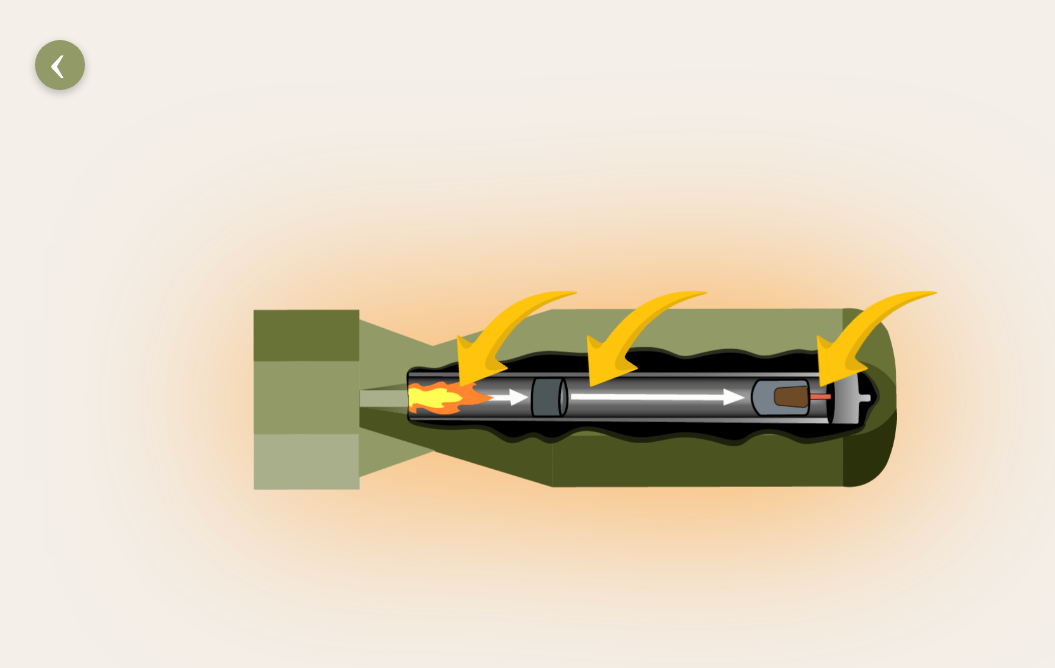
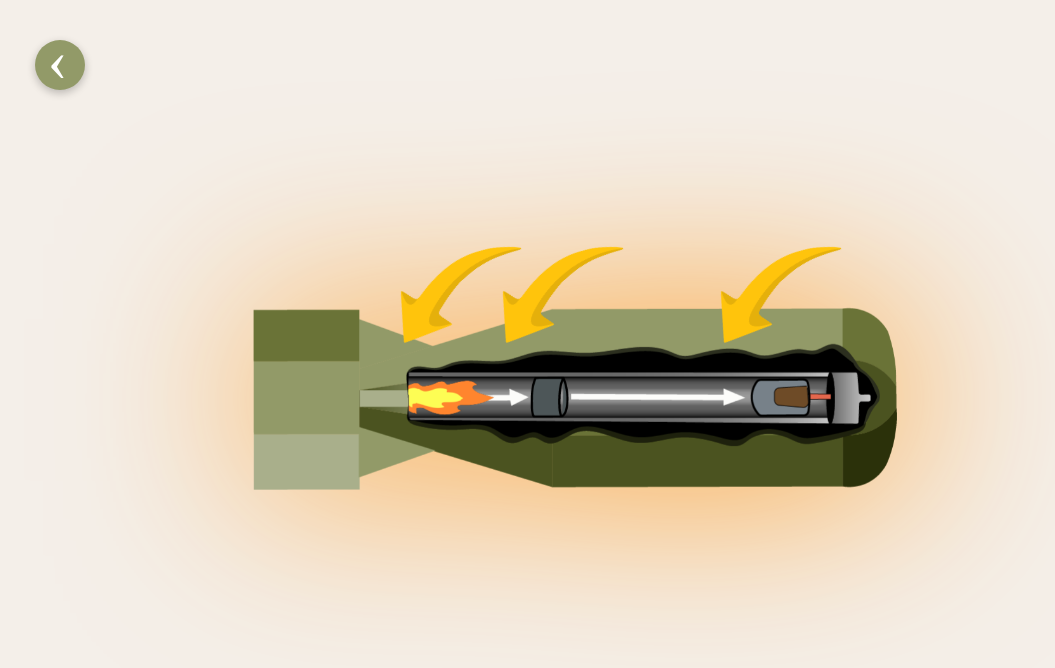
Before and after one commit to Mikkelrubydk/interactive-storytelling, a plain HTML site: page pages/udviklingen.html in a window 1280 px wide. Shown: the top 668 px of the page, without its empty margins (5-1060 px from the left). Drawn offline with Linux system fonts and the light colour scheme; a web font is replaced by a local one.

Commit message:
Update style.css

```diff
--- a/css/style.css
+++ b/css/style.css
@@ -337,20 +337,20 @@ h1, h2, h3 {
   .pil1 {
     position: absolute;
     transform: scaleX(-1) rotate(40deg);
-    left: 440px;
-    top: 300px;
+    left: 30vw;
+    top: 20vw;
   }
 
   .pil2 {
     position: absolute;
-    left: 570px;
+    left: 38vw;
     transform: scaleX(-1) rotate(40deg);
-    top: 300px;
+    top: 20vw;
   }
 
   .pil3 {
     position: absolute;
-    left: 800px;
-    top: 300px;
+    left: 55vw;
+    top: 20vw;
     transform: scaleX(-1) rotate(40deg);
   }
```
